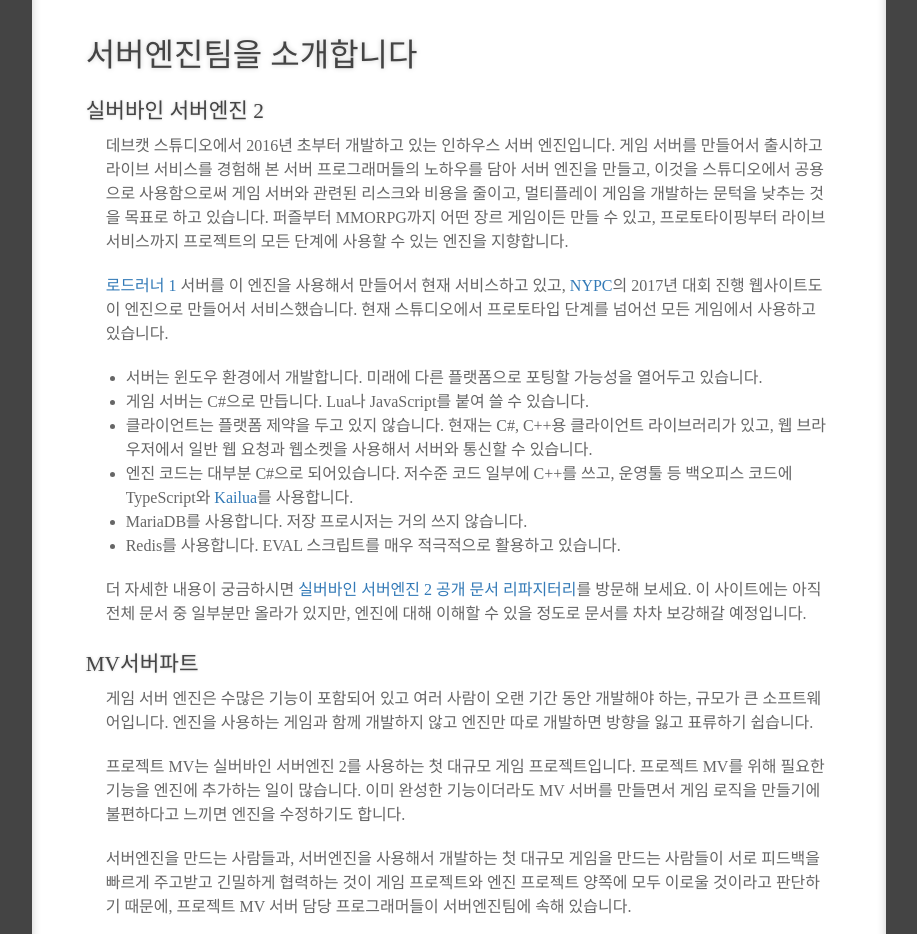
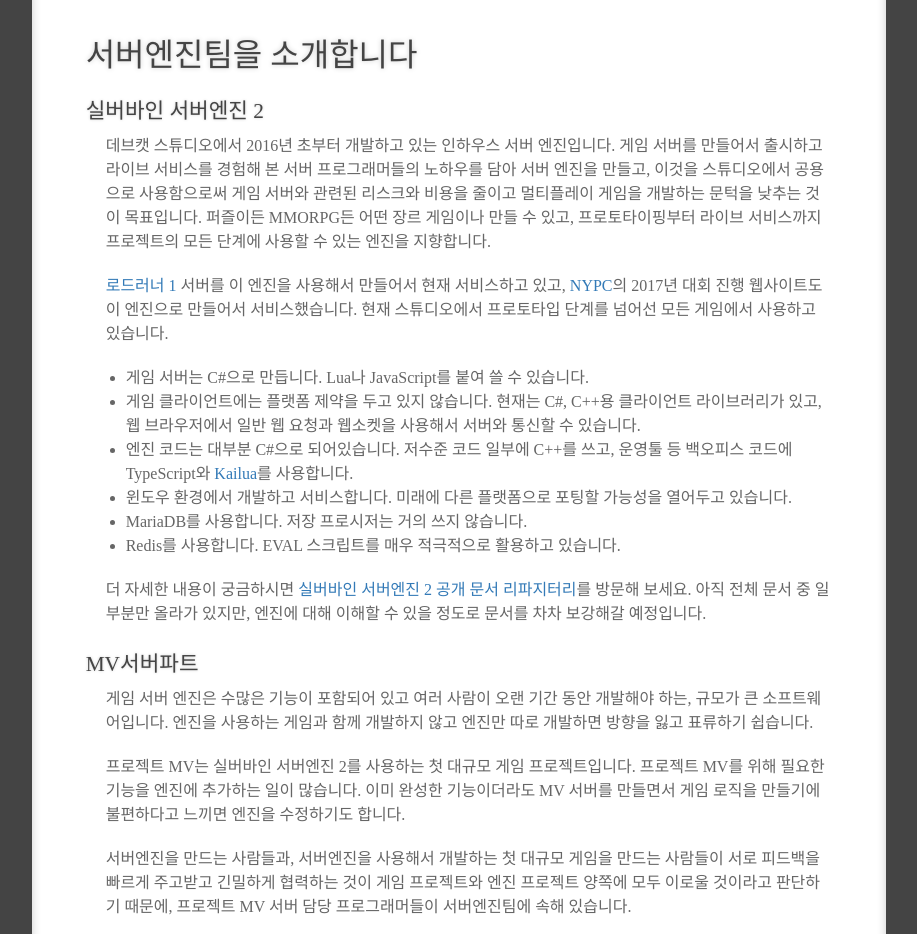
Before and after one commit to devcat-studio/devcat-studio.github.io, a plain HTML site: page recruit/mv_server.html in a window 1280 px wide. Shown: the part 1020-1954 px from the top of the page, without its empty margins (181-1098 px from the left). Drawn offline with nearby package versions, Linux system fonts and the light colour scheme; a web font is replaced by a local one.

Commit message:
표현 다듬기

```diff
--- a/recruit/mv_server.html
+++ b/recruit/mv_server.html
@@ -127,9 +127,9 @@
         <p>
             데브캣 스튜디오에서 2016년 초부터 개발하고 있는 인하우스 서버 엔진입니다.
             게임 서버를 만들어서 출시하고 라이브 서비스를 경험해 본 서버 프로그래머들의 노하우를 담아 서버 엔진을 만들고,
-            이것을 스튜디오에서 공용으로 사용함으로써 게임 서버와 관련된 리스크와 비용을 줄이고,
-            멀티플레이 게임을 개발하는 문턱을 낮추는 것을 목표로 하고 있습니다.
-            퍼즐부터 MMORPG까지 어떤 장르 게임이든 만들 수 있고,
+            이것을 스튜디오에서 공용으로 사용함으로써 게임 서버와 관련된 리스크와 비용을 줄이고
+            멀티플레이 게임을 개발하는 문턱을 낮추는 것이 목표입니다.
+            퍼즐이든 MMORPG든 어떤 장르 게임이나 만들 수 있고,
             프로토타이핑부터 라이브 서비스까지 프로젝트의 모든 단계에 사용할 수 있는 엔진을 지향합니다.
         </p>
         <p>
@@ -139,20 +139,20 @@
             현재 스튜디오에서 프로토타입 단계를 넘어선 모든 게임에서 사용하고 있습니다.
         </p>
         <ul>
-            <li>서버는 윈도우 환경에서 개발합니다. 미래에 다른 플랫폼으로 포팅할 가능성을 열어두고 있습니다.</li>
             <li>게임 서버는 C#으로 만듭니다. Lua나 JavaScript를 붙여 쓸 수 있습니다.</li>
-            <li>클라이언트는 플랫폼 제약을 두고 있지 않습니다.
+            <li>게임 클라이언트에는 플랫폼 제약을 두고 있지 않습니다.
                 현재는 C#, C++용 클라이언트 라이브러리가 있고, 웹 브라우저에서 일반 웹 요청과 웹소켓을 사용해서 서버와 통신할 수 있습니다.</li>
             <li>엔진 코드는 대부분 C#으로 되어있습니다. 저수준 코드 일부에 C++를 쓰고,
                 운영툴 등 백오피스 코드에 TypeScript와 <a href='https://devcat-studio.github.io/kailua/ko-KR/'>Kailua</a>를 사용합니다.
             </li>
+            <li>윈도우 환경에서 개발하고 서비스합니다. 미래에 다른 플랫폼으로 포팅할 가능성을 열어두고 있습니다.</li>
             <li>MariaDB를 사용합니다. 저장 프로시저는 거의 쓰지 않습니다.</li>
             <li>Redis를 사용합니다. EVAL 스크립트를 매우 적극적으로 활용하고 있습니다.</li>
         </ul>
         </p>
 		<p>
             더 자세한 내용이 궁금하시면 <a href='https://github.com/devcat-studio/SilvervineServerEngine2-Doc'>실버바인 서버엔진 2 공개 문서 리파지터리</a>를
-            방문해 보세요. 이 사이트에는 아직 전체 문서 중 일부분만 올라가 있지만, 엔진에 대해 이해할 수 있을 정도로 문서를 차차 보강해갈 예정입니다.
+            방문해 보세요. 아직 전체 문서 중 일부분만 올라가 있지만, 엔진에 대해 이해할 수 있을 정도로 문서를 차차 보강해갈 예정입니다.
         <p>
 
         <h3>MV서버파트</h3>
```
